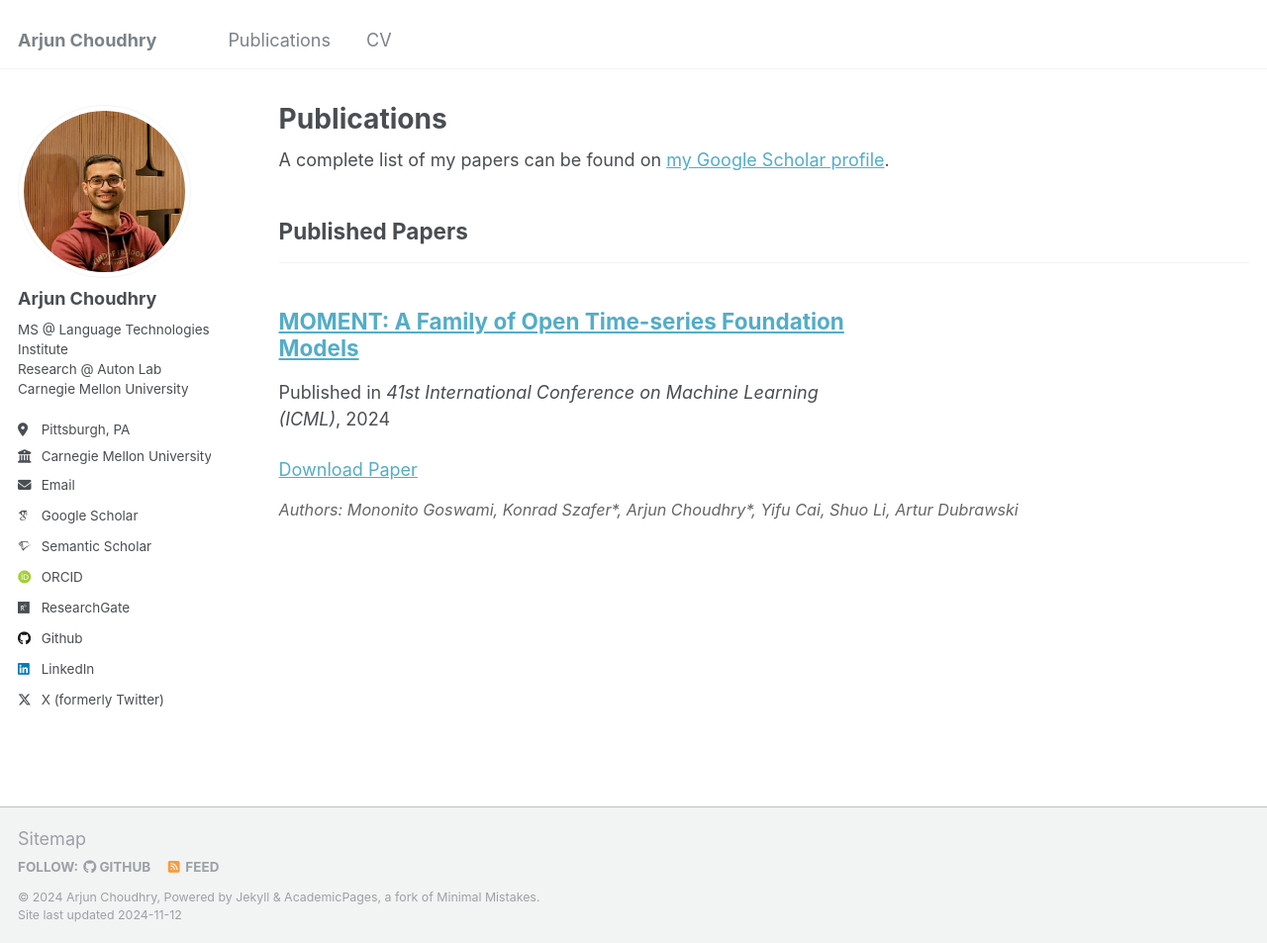
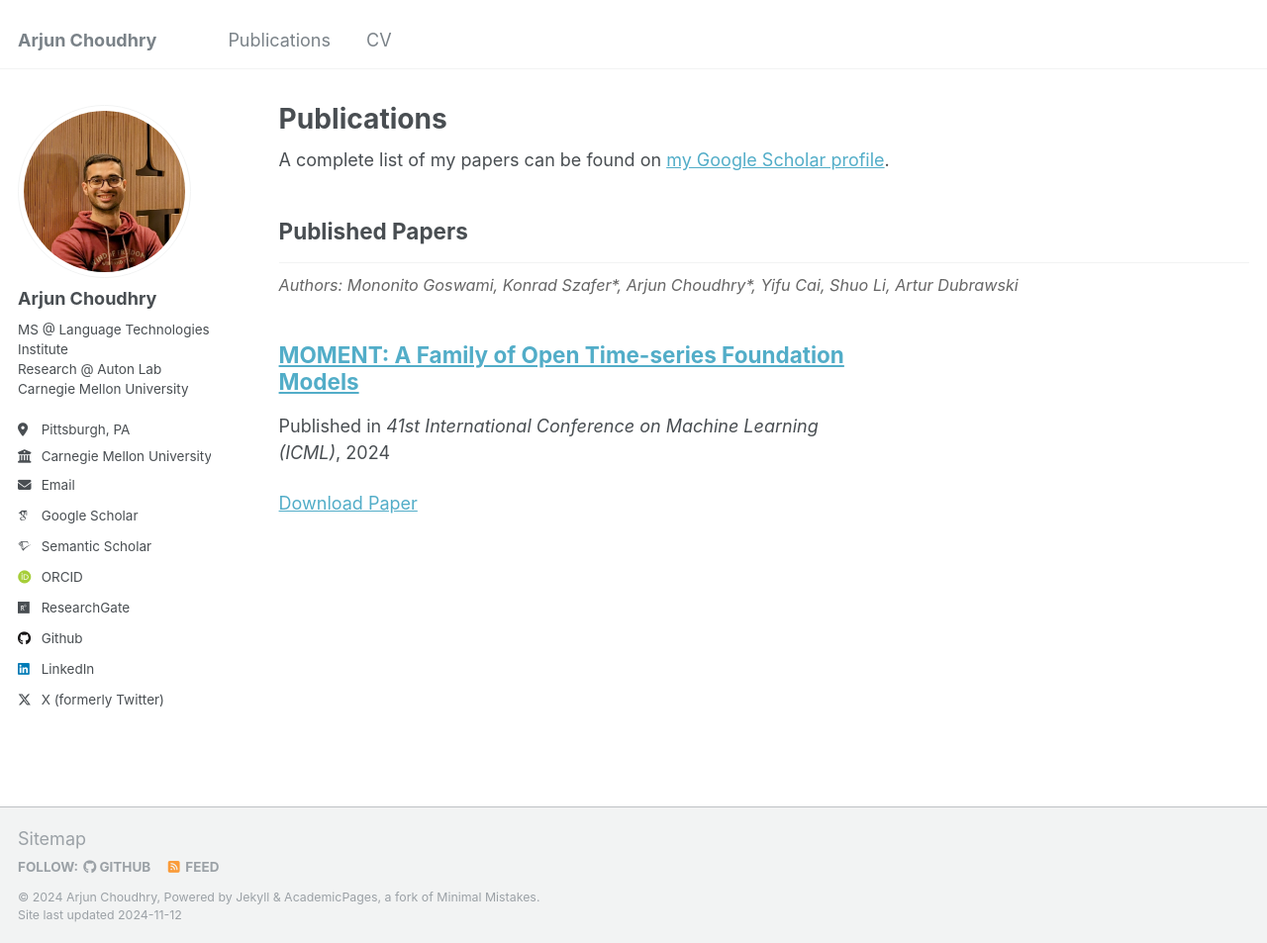
Before and after one commit to Arjun7m/arjun7m.github.io, a Jekyll site: the page built from _pages/publications.html, in a window 1280 px wide and 953 px high. Shown: the whole window at 99% size. Built offline with Jekyll 4.4.1, drawn with Linux system fonts in a browser that asks for light colours; some web fonts are replaced.

Commit message:
Update publications.html

```diff
--- a/_pages/publications.html
+++ b/_pages/publications.html
@@ -24,24 +24,24 @@ author_profile: true
         {% assign title_shown = true %}
       {% endunless %}
       <div class="publication-item">
-        {% include archive-single.html %}
         {% if post.authors %}
           <div class="publication-authors">
             <em>Authors: {{ post.authors }}</em>
           </div>
         {% endif %}
+        {% include archive-single.html %}
       </div>
     {% endfor %}
   {% endfor %}
 {% else %}
   {% for post in site.publications reversed %}
     <div class="publication-item">
-      {% include archive-single.html %}
       {% if post.authors %}
         <div class="publication-authors">
           <em>Authors: {{ post.authors }}</em>
         </div>
       {% endif %}
+      {% include archive-single.html %}
     </div>
   {% endfor %}
 {% endif %}
```
